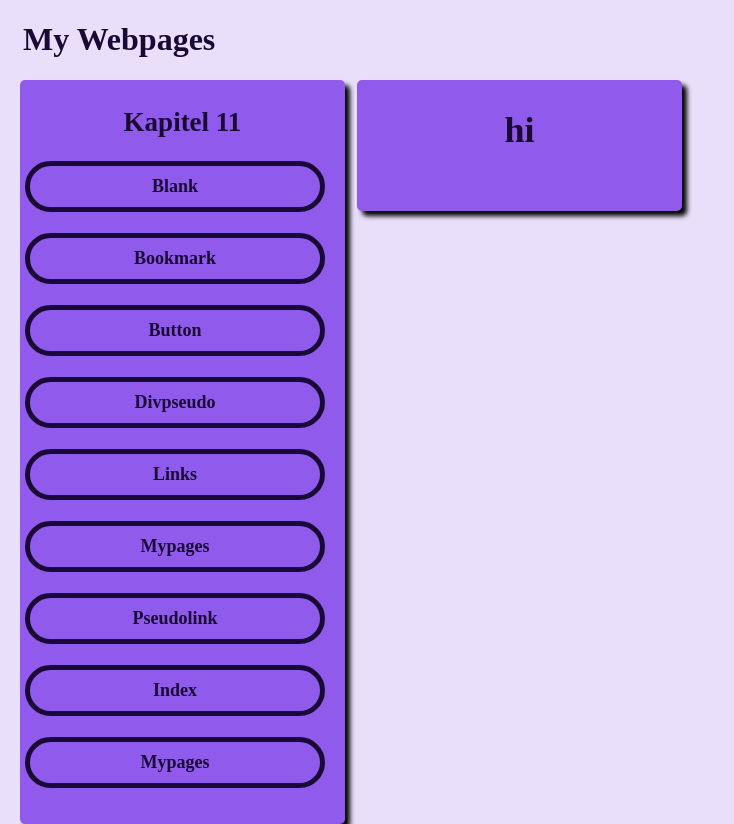
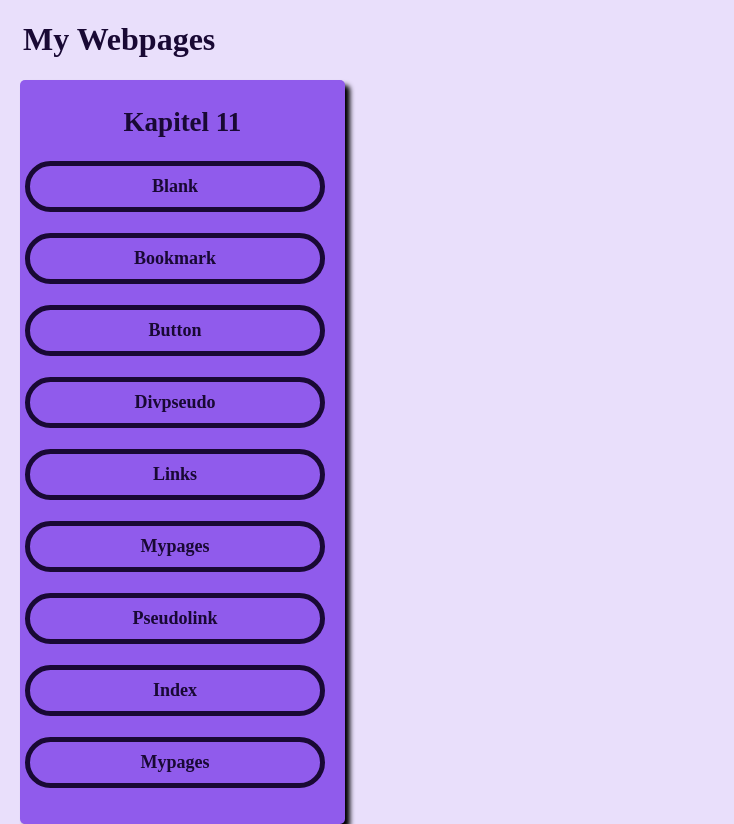
Before and after one commit to MrNinjaSquirrely/mrninjasquirrely.github.io, a plain HTML site: page index.html in a window 1280 px wide. Shown: the whole page, without its empty margins (0-734 px from the left). Drawn offline with Linux system fonts and the light colour scheme.

Commit message:
Update index.html

```diff
--- a/index.html
+++ b/index.html
@@ -28,8 +28,5 @@
 			<br />
 			<a href="mypages.html">mypages</a>
 		</div>
-		<div>
-			<h1>hi</h1>
-		</div>
 	</body>
 </html>
```
